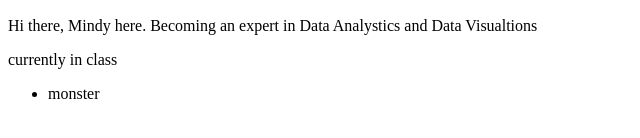
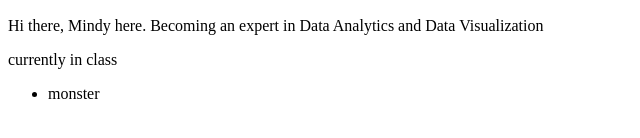
Before and after one commit to minwiley/super-duper-invention_class_Bio, a plain HTML site: page index.html in a window 1280 px wide. Shown: the part 370-508 px from the top of the page, 0-640 px from the left. Drawn offline with Linux system fonts and the light colour scheme.

Commit message:
Update index.html

```diff
--- a/index.html
+++ b/index.html
@@ -10,7 +10,7 @@
 	<div>
 		<h2>Mindy Wiley</h2>
 		<img src="https://static01.nyt.com/images/2017/12/05/science/30TB-WHALESHARKS2/30TB-WHALESHARKS2-facebookJumbo.jpg" alt="WHALE SHARK">
-		<p>Hi there, Mindy here. Becoming an expert in Data Analystics and Data Visualtions </p>
+		<p>Hi there, Mindy here. Becoming an expert in Data Analytics and Data Visualization </p>
 		<p>currently in class</p>
 
 		<ul>
```
